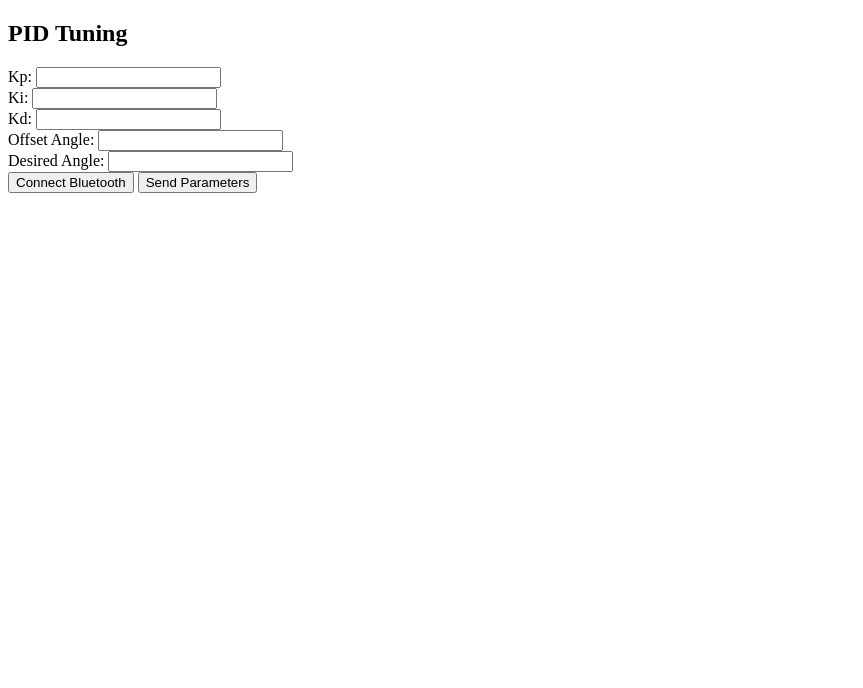
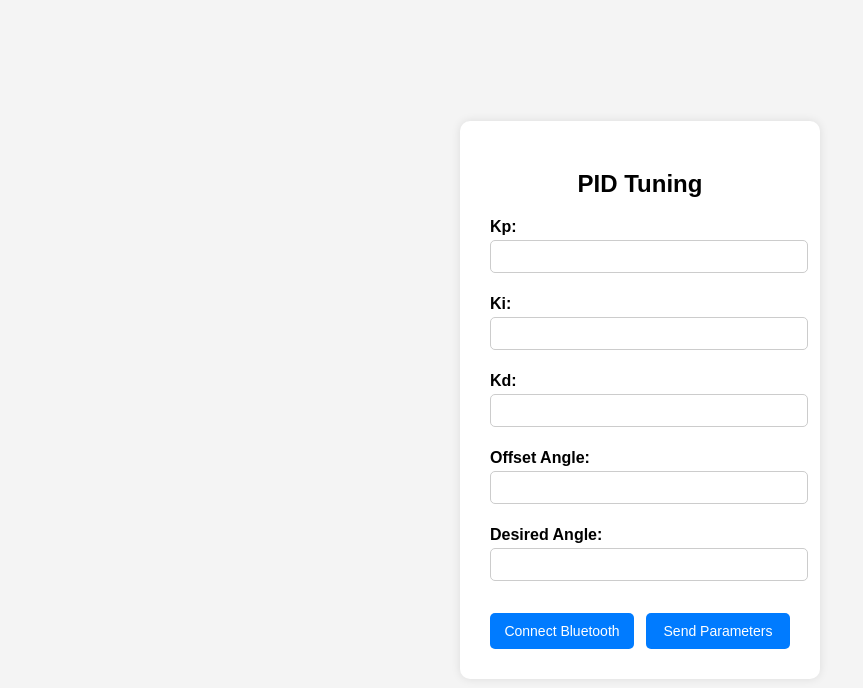
Before and after one commit to Pipu13/motor_bluetooth, a plain HTML site: page index.html in a window 1280 px wide. Shown: the whole page, without its empty margins (0-863 px from the left). Drawn offline with Linux system fonts and the light colour scheme.

Commit message:
Update index.html

```diff
--- a/index.html
+++ b/index.html
@@ -1,18 +1,75 @@
 <!DOCTYPE html>
 <html>
 <head>
+  <meta name="viewport" content="width=device-width, initial-scale=1" />
   <title>Balancing Robot Controller</title>
-  <meta name="viewport" content="width=device-width, initial-scale=1" />
+  <style>
+    body {
+      font-family: Arial, sans-serif;
+      background-color: #f4f4f4;
+      display: flex;
+      justify-content: center;
+      align-items: center;
+      height: 100vh;
+      margin: 0;
+    }
+    .container {
+      background: white;
+      padding: 30px;
+      border-radius: 10px;
+      box-shadow: 0 0 10px rgba(0, 0, 0, 0.1);
+      width: 300px;
+    }
+    h2 {
+      text-align: center;
+      margin-bottom: 20px;
+    }
+    label {
+      display: block;
+      margin-bottom: 10px;
+      font-weight: bold;
+    }
+    input {
+      width: 100%;
+      padding: 8px;
+      margin-top: 4px;
+      margin-bottom: 12px;
+      border: 1px solid #ccc;
+      border-radius: 5px;
+    }
+    button {
+      width: 48%;
+      padding: 10px;
+      margin-top: 10px;
+      font-size: 14px;
+      border: none;
+      border-radius: 5px;
+      background-color: #007bff;
+      color: white;
+      cursor: pointer;
+    }
+    button:hover {
+      background-color: #0056b3;
+    }
+    .button-group {
+      display: flex;
+      justify-content: space-between;
+    }
+  </style>
 </head>
 <body>
-  <h2>PID Tuning</h2>
-  <label>Kp: <input type="number" id="kp" step="0.01" /></label><br />
-  <label>Ki: <input type="number" id="ki" step="0.01" /></label><br />
-  <label>Kd: <input type="number" id="kd" step="0.01" /></label><br />
-  <label>Offset Angle: <input type="number" id="offset" step="0.1" /></label><br />
-  <label>Desired Angle: <input type="number" id="target" step="0.1" /></label><br />
-  <button onclick="connect()">Connect Bluetooth</button>
-  <button onclick="sendParams()">Send Parameters</button>
+  <div class="container">
+    <h2>PID Tuning</h2>
+    <label for="kp">Kp:<input type="number" id="kp" step="0.01" /></label>
+    <label for="ki">Ki:<input type="number" id="ki" step="0.01" /></label>
+    <label for="kd">Kd:<input type="number" id="kd" step="0.01" /></label>
+    <label for="offset">Offset Angle:<input type="number" id="offset" step="0.1" /></label>
+    <label for="target">Desired Angle:<input type="number" id="target" step="0.1" /></label>
+    <div class="button-group">
+      <button onclick="connect()">Connect Bluetooth</button>
+      <button onclick="sendParams()">Send Parameters</button>
+    </div>
+  </div>
 
   <script>
     let device, characteristic;
@@ -33,14 +90,19 @@
     }
 
     function sendParams() {
-      if (!characteristic) return alert("Not connected");
-      const kp = document.getElementById('kp').value;
-      const ki = document.getElementById('ki').value;
-      const kd = document.getElementById('kd').value;
-      const offset = document.getElementById('offset').value;
-      const target = document.getElementById('target').value;
-      const msg = `K:${kp},${ki},${kd},${offset},${target}\n`;
-      characteristic.writeValue(new TextEncoder().encode(msg));
+      if (!characteristic) {
+        alert("Not connected.");
+        return;
+      }
+      const kp = document.getElementById("kp").value;
+      const ki = document.getElementById("ki").value;
+      const kd = document.getElementById("kd").value;
+      const offset = document.getElementById("offset").value;
+      const target = document.getElementById("target").value;
+
+      const data = `PID:${kp},${ki},${kd},${offset},${target}\n`;
+      const encoder = new TextEncoder();
+      characteristic.writeValue(encoder.encode(data));
     }
   </script>
 </body>
```
